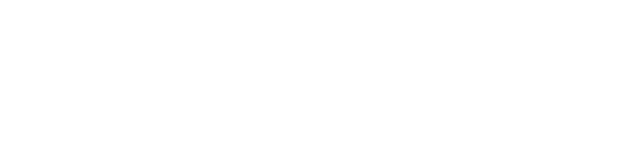
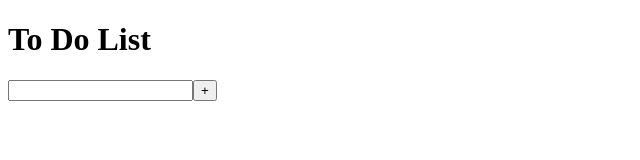
Before and after one commit to drew-anello/to-do-list, a plain HTML site: page index.html in a window 1280 px wide. Shown: the whole page, without its empty margins (0-640 px from the left). Drawn offline with Linux system fonts and the light colour scheme.

Commit message:
html set up

```diff
--- a/index.html
+++ b/index.html
@@ -4,12 +4,19 @@
     <meta charset="UTF-8">
     <meta http-equiv="X-UA-Compatible" content="IE=edge">
     <meta name="viewport" content="width=device-width, initial-scale=1.0">
-    <title>Document</title>
-    <script src="./js/script.js" defer></script>
+     <script src="./js/script.js" defer></script>
     <link rel="stylesheet" href="./style/style.css">
+    <title>TO do list</title>
+
 
 </head>
 <body>
+    <h1>To Do List</h1>
+     <div class="container">
+        <input id="inputField" type="text"><button id="addToDo">+</button>
+        <div class="toDos" id="toDoContainer">
 
+        </div>
+     </div>
 </body>
 </html>
```
